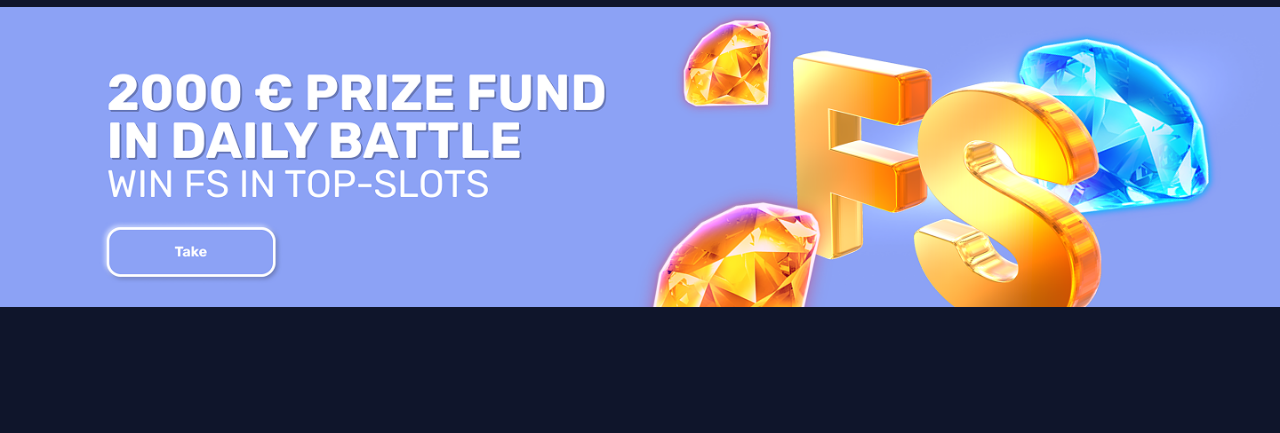
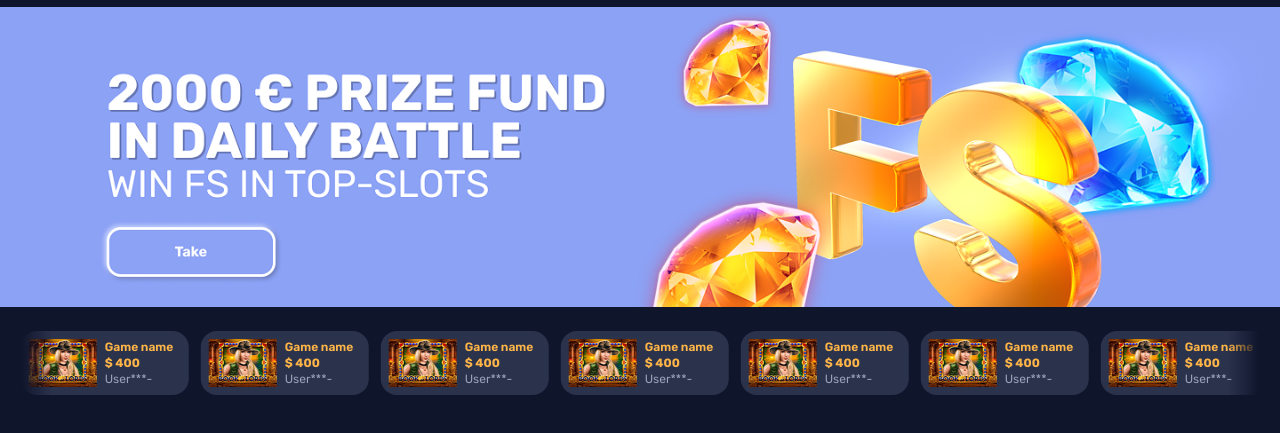
Before and after one commit to Ynln69/test-task-synchronic, a website built with webpack: page src/index.html in a window 1280 px wide. Shown: the part 49-482 px from the top of the page. Built offline with nearby package versions, Linux system fonts and the light colour scheme.

Commit message:
add winners marquee with infinite scroll

```diff
--- /dev/null
+++ b/src/data/games.json
@@ -0,0 +1,12 @@
+{
+  "winners": [
+    { "id": "w1", "title": "Game name", "amount": 400, "user": "User***-", "image": "images/winner-1.jpg" },
+    { "id": "w2", "title": "Game name", "amount": 400, "user": "User***-", "image": "images/winner-1.jpg" },
+    { "id": "w3", "title": "Game name", "amount": 400, "user": "User***-", "image": "images/winner-1.jpg" },
+    { "id": "w4", "title": "Game name", "amount": 400, "user": "User***-", "image": "images/winner-1.jpg" },
+    { "id": "w5", "title": "Game name", "amount": 400, "user": "User***-", "image": "images/winner-1.jpg" },
+    { "id": "w6", "title": "Game name", "amount": 400, "user": "User***-", "image": "images/winner-1.jpg" },
+    { "id": "w7", "title": "Game name", "amount": 400, "user": "User***-", "image": "images/winner-1.jpg" },
+    { "id": "w8", "title": "Game name", "amount": 400, "user": "User***-", "image": "images/winner-1.jpg" }
+  ]
+}
--- /dev/null
+++ b/src/scripts/components/winners.js
@@ -0,0 +1,28 @@
+export function renderWinners(winners = []) {
+  const duplicatedTrack = [...winners, ...winners]
+    .map(renderWinnerCard)
+    .join("");
+
+  return `
+    <div class="winners">
+      <div class="winners__viewport">
+        <ul class="winners__track" aria-label="Recent winners">
+          ${duplicatedTrack}
+        </ul>
+      </div>
+    </div>
+  `;
+}
+
+function renderWinnerCard(winner) {
+  return `
+    <li class="winner-card">
+      <img class="winner-card__image" src="${winner.image}" alt="${winner.title}" />
+      <div class="winner-card__body">
+        <div class="winner-card__title">${winner.title}</div>
+        <div class="winner-card__amount">$ ${winner.amount}</div>
+        <div class="winner-card__user">${winner.user}</div>
+      </div>
+    </li>
+  `;
+}
--- a/src/scripts/main.js
+++ b/src/scripts/main.js
@@ -1,6 +1,8 @@
 import "../styles/main.scss";
+import gamesData from "../data/games.json";
 import { renderHeader } from "./components/header.js";
 import { renderHero } from "./components/hero.js";
+import { renderWinners } from "./components/winners.js";
 
 const root = document.getElementById("app");
 
@@ -8,5 +10,8 @@ root.innerHTML = `
   ${renderHeader()}
   <main class="page">
     ${renderHero()}
+    <div class="container">
+      ${renderWinners(gamesData.winners)}
+    </div>
   </main>
 `;
--- a/src/styles/abstracts/_variables.scss
+++ b/src/styles/abstracts/_variables.scss
@@ -16,6 +16,18 @@ $breakpoint-desktop: 1440px;
 
   --hero-max-width-mob: 375px;
 
+  --winner-card-width: 168px;
+  --winner-card-height: 64px;
+  --winner-marquee-speed: 40s;
+
+  --color-card-bg: #2b324c;
+  --color-warning: #ffb547;
+  --color-text-muted: #9aa3b8;
+
+  --radius-sm: 8px;
+  --radius-md: 12px;
+  --radius-lg: 16px;
+
   --transition-fast: 0.15s ease;
   --transition-base: 0.25s ease;
 }
--- /dev/null
+++ b/src/styles/components/_winners.scss
@@ -0,0 +1,90 @@
+@use '../abstracts/mixins' as *;
+
+.winners {
+  margin-bottom: 32px;
+
+  &__viewport {
+    overflow: hidden;
+    width: 100%;
+    mask-image: linear-gradient(
+      to right,
+      transparent 0,
+      #000 32px,
+      #000 calc(100% - 32px),
+      transparent 100%
+    );
+    -webkit-mask-image: linear-gradient(
+      to right,
+      transparent 0,
+      #000 32px,
+      #000 calc(100% - 32px),
+      transparent 100%
+    );
+
+    &:hover .winners__track { animation-play-state: paused; }
+  }
+
+  &__track {
+    display: flex;
+    gap: 12px;
+    width: max-content;
+    animation: winners-scroll var(--winner-marquee-speed) linear infinite;
+
+    @media (prefers-reduced-motion: reduce) {
+      animation: none;
+    }
+  }
+}
+
+@keyframes winners-scroll {
+  from { transform: translateX(0); }
+  to   { transform: translateX(-50%); }
+}
+
+.winner-card {
+  display: flex;
+  align-items: center;
+  gap: 8px;
+  width: var(--winner-card-width);
+  height: var(--winner-card-height);
+  padding-block: 4px;
+  padding-inline: 8px;
+  background-color: var(--color-card-bg);
+  border-radius: var(--radius-lg);
+  flex-shrink: 0;
+
+  &__image {
+    width: 68px;
+    height: 48px;
+    object-fit: cover;
+    flex-shrink: 0;
+  }
+
+  &__body {
+    min-width: 0;
+    display: flex;
+    flex-direction: column;
+    justify-content: center;
+    gap: 2px;
+  }
+
+  &__title {
+    font-size: 12px;
+    color: var(--color-warning);
+    white-space: nowrap;
+    overflow: hidden;
+    text-overflow: ellipsis;
+    font-weight: 600;
+  }
+
+  &__amount {
+    font-size: 12px;
+    color: var(--color-warning);
+    font-weight: 700;
+  }
+
+  &__user {
+    font-size: 12px;
+    color: var(--color-text-muted);
+  }
+}
--- a/src/styles/main.scss
+++ b/src/styles/main.scss
@@ -4,3 +4,4 @@
 
 @use 'components/header';
 @use 'components/hero';
+@use 'components/winners';
```
Also changed, not shown: public/images/winner-1.jpg (added).
